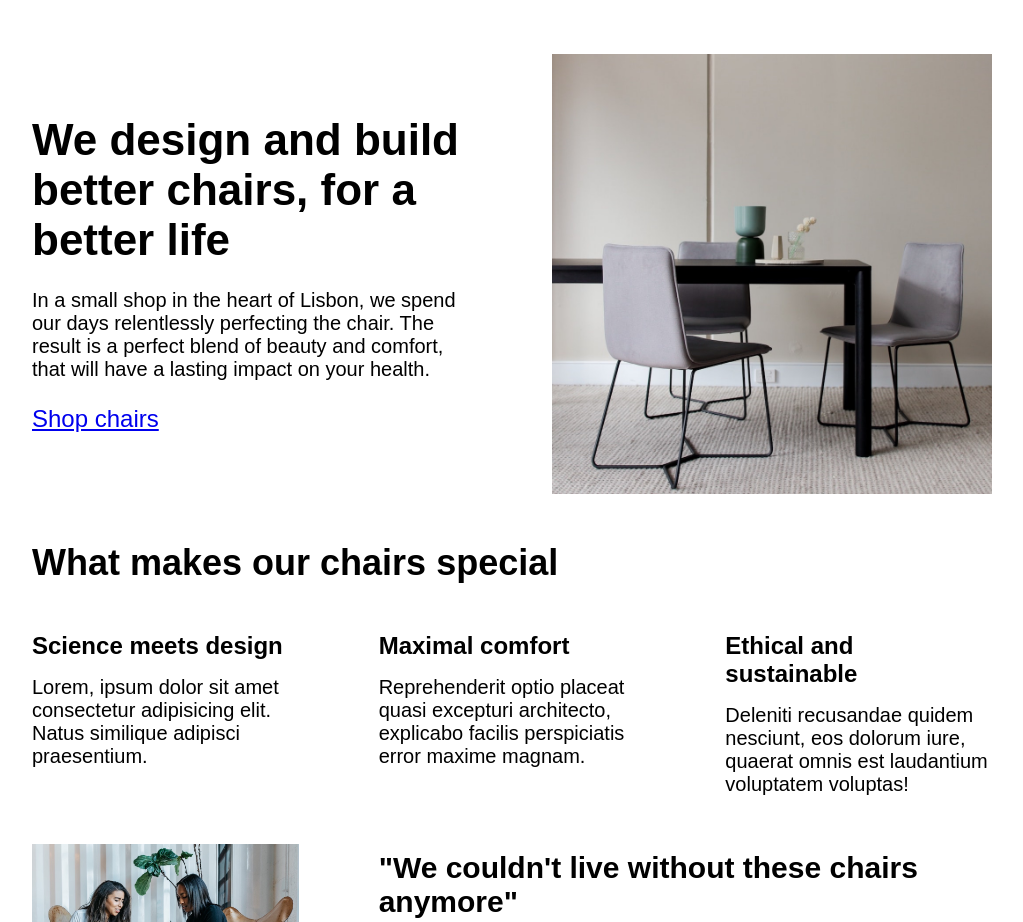
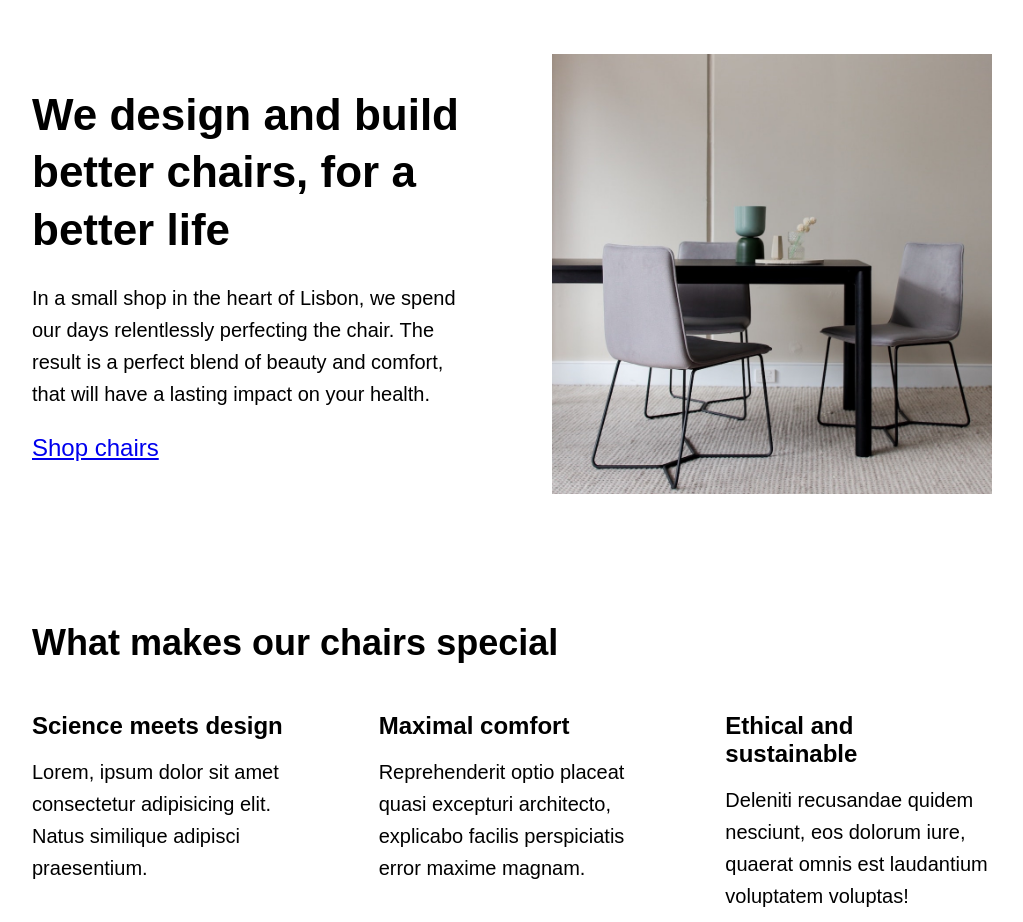
Before and after one commit to thahsinb/chair-shop-design, a plain HTML site: page index.html in a window 1280 px wide. Shown: the top 922 px of the page, without its empty margins (128-1151 px from the left). Drawn offline with Linux system fonts and the light colour scheme.

Commit message:
increased line height and margin between sections

```diff
--- a/index.html
+++ b/index.html
@@ -4,7 +4,12 @@
     <meta charset="UTF-8" />
     <meta http-equiv="X-UA-Compatible" content="IE=edge" />
     <meta name="viewport" content="width=device-width, initial-scale=1.0" />
-
+    <link rel="preconnect" href="https://fonts.googleapis.com" />
+    <link rel="preconnect" href="https://fonts.gstatic.com" crossorigin />
+    <link
+      href="https://fonts.googleapis.com/css2?family=Inter&display=swap"
+      rel="stylesheet"
+    />
     <link rel="stylesheet" href="style.css" />
     <title>Lisbon Chair Shop</title>
   </head>
--- a/style.css
+++ b/style.css
@@ -26,7 +26,7 @@ body {
 
 header,
 section {
-  margin-bottom: 48px;
+  margin-bottom: 128px;
 }
 
 h2 {
@@ -59,11 +59,13 @@ header {
 h1 {
   margin-bottom: 24px;
   font-size: 44px;
+  line-height: 1.3;
 }
 
 .header-text {
   margin-bottom: 24px;
   font-size: 20px;
+  line-height: 1.6;
 }
 
 img {
@@ -81,6 +83,7 @@ img {
 
 .features-text {
   font-size: 20px;
+  line-height: 1.6;
 }
 
 /* TESTIMONIAL */
@@ -101,6 +104,7 @@ img {
   font-style: italic;
   margin-bottom: 24px;
   font-size: 20px;
+  line-height: 1.6;
 }
 
 .testimonial-author {
```
